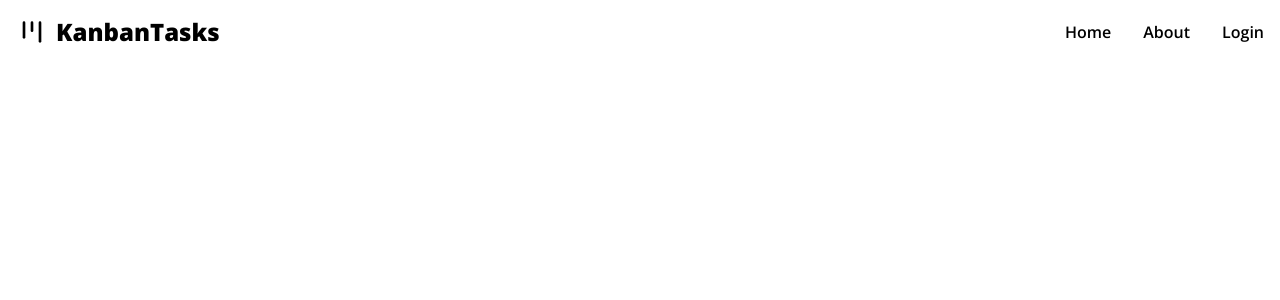
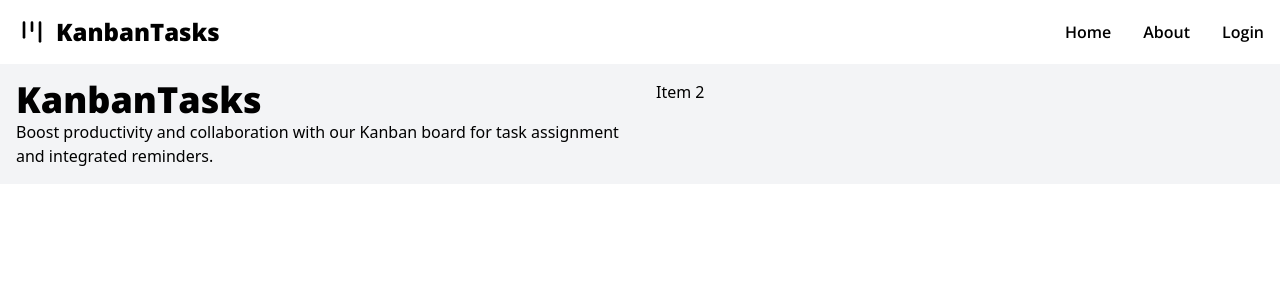
Before and after one commit to milan-sony/KanbanTasks, a React (Vite) app in the folder frontend/: page / in a window 1280 px wide. Shown: the top 300 px of the page. Built offline with nearby package versions, Linux system fonts and the light colour scheme.

Commit message:
working on home page

```diff
--- a/frontend/src/App.jsx
+++ b/frontend/src/App.jsx
@@ -1,8 +1,12 @@
 import Navbar from './components/Navbar/Navbar'
+import Homepage from './pages/HomePage/HomePage'
 
 function App() {
   return (
-    <Navbar />
+    <>
+      <Navbar />
+      <Homepage />
+    </>
   )
 }
 
--- a/frontend/src/components/Navbar/Navbar.jsx
+++ b/frontend/src/components/Navbar/Navbar.jsx
@@ -5,7 +5,7 @@ import { Link } from 'react-router'
 function Navbar() {
     return (
         <nav className="bg-white dark:bg-black">
-            <div className="max-w-screen-xl flex flex-wrap items-center justify-between mx-auto p-4">
+            <div className="flex flex-wrap items-center justify-between mx-auto p-4">
                 <a href="" className="flex items-center space-x-3 rtl:space-x-reverse">
                     <span className='flex justify-center items-center'>
                     <Kanban className='size-8 mr-2 text-black dark:text-white'/>
--- /dev/null
+++ b/frontend/src/pages/Homepage/Homepage.jsx
@@ -0,0 +1,15 @@
+import React from 'react'
+
+function Homepage() {
+    return (
+        <div className='grid grid-cols-1 md:grid-cols-2'>
+            <div class="bg-gray-100 p-4">
+                <h1 className='text-4xl font-black font-Open-Sans text-black dark:text-white pb'>KanbanTasks</h1>
+                <p>Boost productivity and collaboration with our Kanban board for task assignment and integrated reminders.</p>
+            </div>
+            <div class="bg-gray-100 p-4">Item 2</div>
+        </div>
+    )
+}
+
+export default Homepage
```
